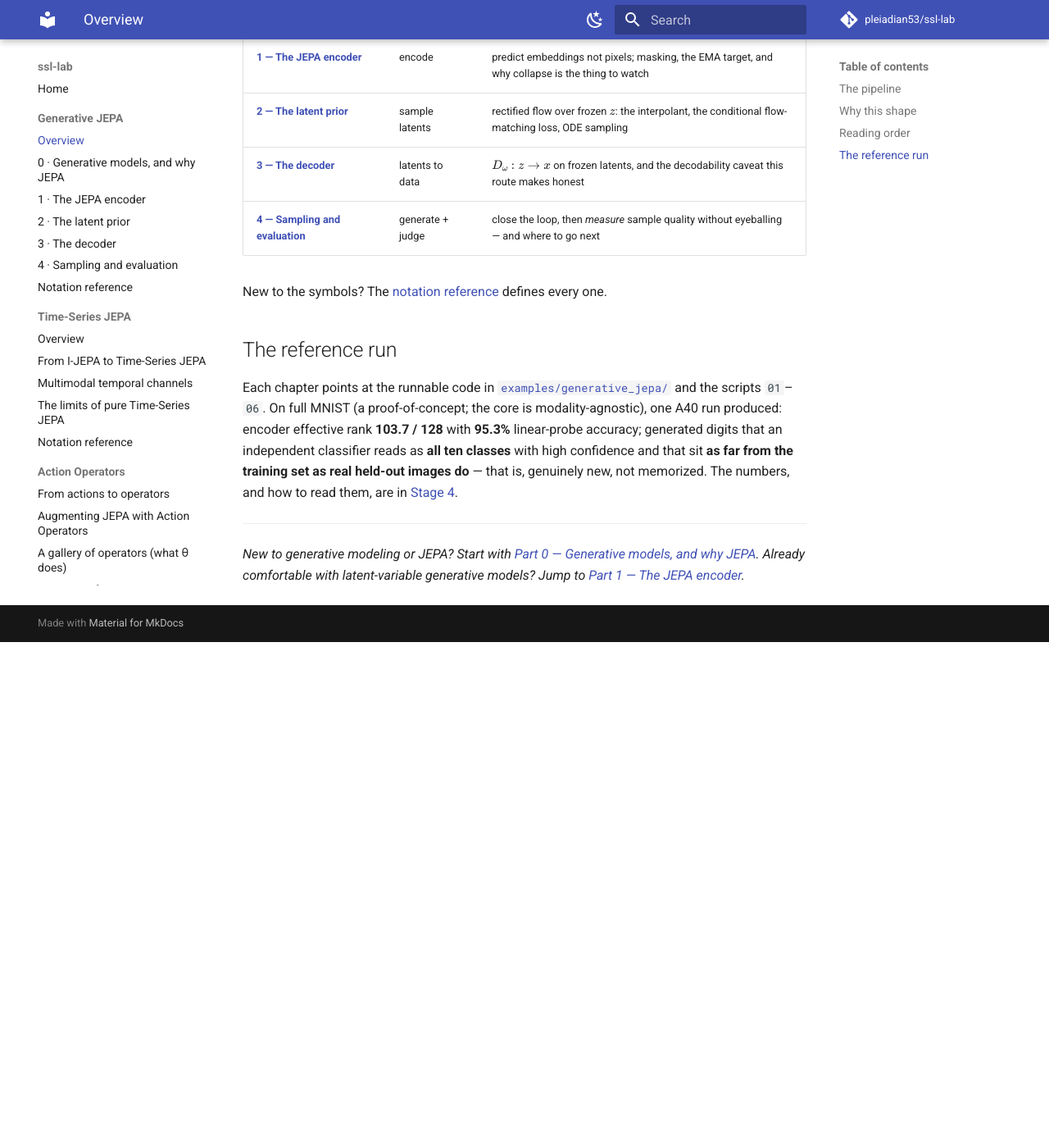
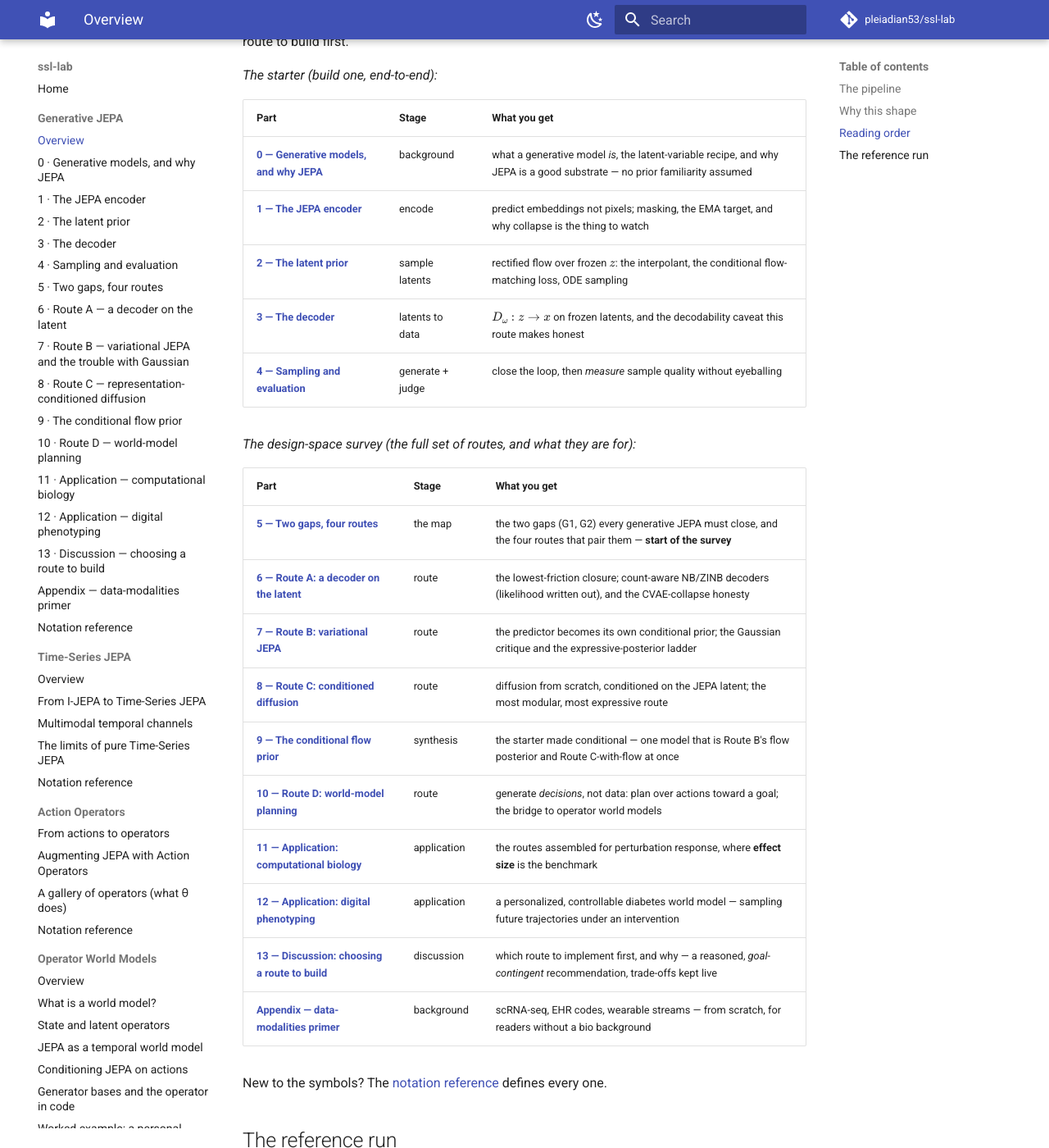
Before and after one commit to pleiadian53/ssl-lab, an MkDocs documentation site: the page built from docs/generative_jepa/index.md, in a window 1280 px wide and 1400 px high, scrolled down 2175 px. Shown: the whole window at 82% size. Built offline with MkDocs 1.6.1 and Material for MkDocs 9.7.7, drawn with Linux system fonts in a browser that asks for light colours; comment, search, counter and statistics services are not loaded; before the commit the page ends 2958 px from its top, so only the background shows below that; some of the changed text lies outside the part shown.

Commit message:
docs(generative_jepa): add Parts 12-13 and wire the design-space survey
- Part 12 — digital phenotyping: a personalized, controllable diabetes
  world model that samples future trajectories under an intervention.
- Part 13 — choosing a route: a goal-contingent recommendation (build the
  conditional flow prior + count decoder first, and why), with the
  trade-offs kept live rather than legislated.
- index reading order split into the starter (Parts 0-4) and the
  design-space survey (5-13 + appendix); minor cross-link and wording
  refinements in Parts 5/10/11.
- mkdocs nav for Parts 5-13 and the data-modalities appendix.

```diff
--- a/docs/generative_jepa/index.md
+++ b/docs/generative_jepa/index.md
@@ -38,13 +38,32 @@ This is the recipe that, in vision, underlies "encode with a strong representati
 
 ## Reading order
 
+The series has **two halves**. **Parts 0–4** build one complete generative model end-to-end — the simplest thing that closes the loop (a flow prior + decoder on a frozen JEPA encoder), the *worked example* the rest opens from. **Parts 5–13** are the **design-space survey**: the full set of ways to make JEPA generative, the two applications they were built for, and a closing discussion of which route to build first.
+
+*The starter (build one, end-to-end):*
+
 | Part | Stage | What you get |
 |---|---|---|
 | **[0 — Generative models, and why JEPA](00-generative-models-and-why-jepa.md)** | background | what a generative model *is*, the latent-variable recipe, and why JEPA is a good substrate — no prior familiarity assumed |
 | **[1 — The JEPA encoder](01-the-jepa-encoder.md)** | encode | predict embeddings not pixels; masking, the EMA target, and why collapse is the thing to watch |
 | **[2 — The latent prior](02-the-latent-prior.md)** | sample latents | rectified flow over frozen $z$: the interpolant, the conditional flow-matching loss, ODE sampling |
 | **[3 — The decoder](03-the-decoder.md)** | latents to data | $D_\omega: z \to x$ on frozen latents, and the decodability caveat this route makes honest |
-| **[4 — Sampling and evaluation](04-sampling-and-evaluation.md)** | generate + judge | close the loop, then *measure* sample quality without eyeballing — and where to go next |
+| **[4 — Sampling and evaluation](04-sampling-and-evaluation.md)** | generate + judge | close the loop, then *measure* sample quality without eyeballing |
+
+*The design-space survey (the full set of routes, and what they are for):*
+
+| Part | Stage | What you get |
+|---|---|---|
+| **[5 — Two gaps, four routes](05-two-gaps-four-routes.md)** | the map | the two gaps (G1, G2) every generative JEPA must close, and the four routes that pair them — **start of the survey** |
+| **[6 — Route A: a decoder on the latent](06-route-a-latent-decoder-head.md)** | route | the lowest-friction closure; count-aware NB/ZINB decoders (likelihood written out), and the CVAE-collapse honesty |
+| **[7 — Route B: variational JEPA](07-route-b-variational-and-beyond-gaussian.md)** | route | the predictor becomes its own conditional prior; the Gaussian critique and the expressive-posterior ladder |
+| **[8 — Route C: conditioned diffusion](08-route-c-conditioned-diffusion.md)** | route | diffusion from scratch, conditioned on the JEPA latent; the most modular, most expressive route |
+| **[9 — The conditional flow prior](09-conditional-flow-prior.md)** | synthesis | the starter made conditional — one model that is Route B's flow posterior and Route C-with-flow at once |
+| **[10 — Route D: world-model planning](10-route-d-world-model-planning.md)** | route | generate *decisions*, not data: plan over actions toward a goal; the bridge to operator world models |
+| **[11 — Application: computational biology](11-application-computational-biology.md)** | application | the routes assembled for perturbation response, where **effect size** is the benchmark |
+| **[12 — Application: digital phenotyping](12-application-digital-phenotyping.md)** | application | a personalized, controllable diabetes world model — sampling future trajectories under an intervention |
+| **[13 — Discussion: choosing a route to build](13-choosing-a-route.md)** | discussion | which route to implement first, and why — a reasoned, *goal-contingent* recommendation, trade-offs kept live |
+| **[Appendix — data-modalities primer](appendix-data-modalities.md)** | background | scRNA-seq, EHR codes, wearable streams — from scratch, for readers without a bio background |
 
 New to the symbols? The [notation reference](notation.md) defines every one.
 
@@ -54,4 +73,4 @@ Each chapter points at the runnable code in [`examples/generative_jepa/`](https:
 
 ---
 
-*New to generative modeling or JEPA? Start with [Part 0 — Generative models, and why JEPA](00-generative-models-and-why-jepa.md). Already comfortable with latent-variable generative models? Jump to [Part 1 — The JEPA encoder](01-the-jepa-encoder.md).*
+*New to generative modeling or JEPA? Start with [Part 0 — Generative models, and why JEPA](00-generative-models-and-why-jepa.md). Already comfortable with latent-variable generative models? Jump to [Part 1 — The JEPA encoder](01-the-jepa-encoder.md). Already know the starter and want the full design space? Go straight to [Part 5 — Two gaps, four routes](05-two-gaps-four-routes.md).*
--- a/mkdocs.yml
+++ b/mkdocs.yml
@@ -76,6 +76,16 @@ nav:
       - 2 · The latent prior: generative_jepa/02-the-latent-prior.md
       - 3 · The decoder: generative_jepa/03-the-decoder.md
       - 4 · Sampling and evaluation: generative_jepa/04-sampling-and-evaluation.md
+      - 5 · Two gaps, four routes: generative_jepa/05-two-gaps-four-routes.md
+      - 6 · Route A — a decoder on the latent: generative_jepa/06-route-a-latent-decoder-head.md
+      - 7 · Route B — variational JEPA and the trouble with Gaussian: generative_jepa/07-route-b-variational-and-beyond-gaussian.md
+      - 8 · Route C — representation-conditioned diffusion: generative_jepa/08-route-c-conditioned-diffusion.md
+      - 9 · The conditional flow prior: generative_jepa/09-conditional-flow-prior.md
+      - 10 · Route D — world-model planning: generative_jepa/10-route-d-world-model-planning.md
+      - 11 · Application — computational biology: generative_jepa/11-application-computational-biology.md
+      - 12 · Application — digital phenotyping: generative_jepa/12-application-digital-phenotyping.md
+      - "13 · Discussion — choosing a route to build": generative_jepa/13-choosing-a-route.md
+      - "Appendix — data-modalities primer": generative_jepa/appendix-data-modalities.md
       - Notation reference: generative_jepa/notation.md
   - Time-Series JEPA:
       - Overview: time_series_jepa/index.md
```
Also changed, not shown: docs/generative_jepa/05-two-gaps-four-routes.md (+4 -2 lines), docs/generative_jepa/10-route-d-world-model-planning.md (+1 -1 lines), docs/generative_jepa/11-application-computational-biology.md (+1 -1 lines), docs/generative_jepa/12-application-digital-phenotyping.md (added, +107 -0 lines), docs/generative_jepa/13-choosing-a-route.md (added, +115 -0 lines).
